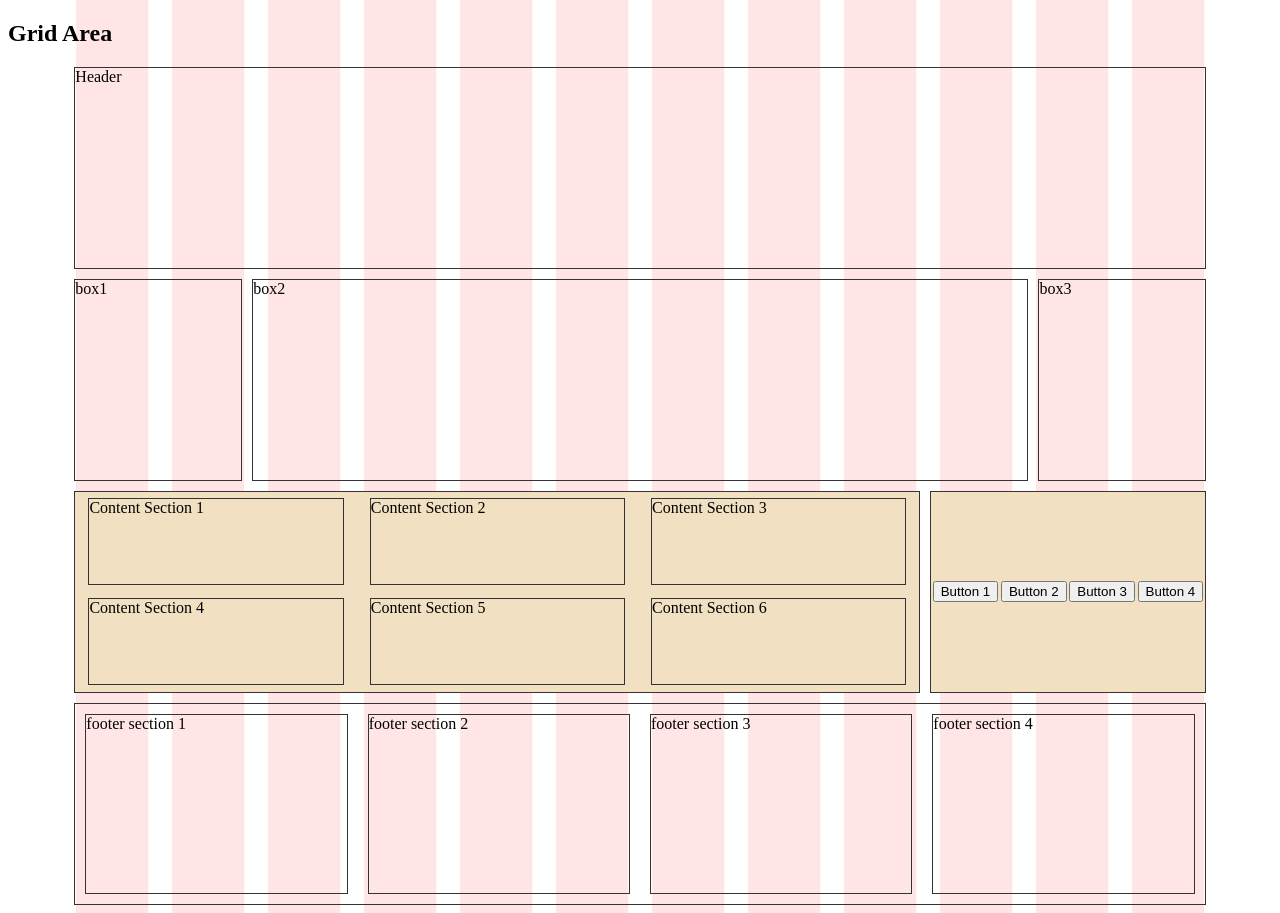
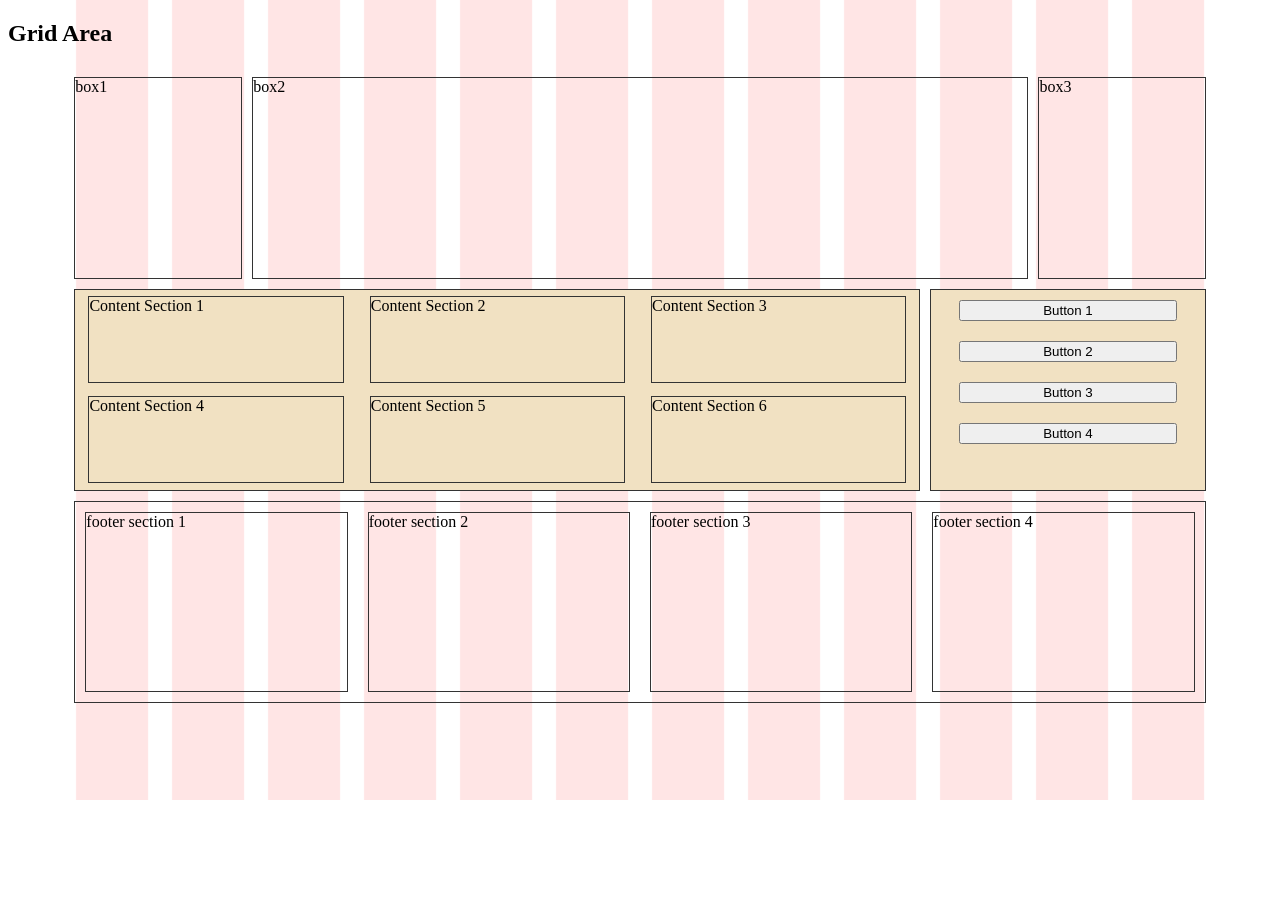
Before and after one commit to PaulEvans78/test-grids-responsive, a plain HTML site: page index.html in a window 1280 px wide. After the commit the page ends 800 px from the top, so only its background shows below. Drawn offline with Linux system fonts and the light colour scheme.

Commit message:
aside-flexbox done

```diff
--- a/css/style.css
+++ b/css/style.css
@@ -285,7 +285,29 @@ footer {
 
 /* ------------------------- FlexBox Aside ------------------------------ */
 
-/*.aside {
+
+.flex-items-aside {
+    background-color: rgb(241, 225, 194);
     display: flex;
     flex-direction: column;
-}*/
+    flex-wrap: wrap;
+    justify-content: flex-start;
+    align-items: center;
+}
+
+.button5 {
+    width: 80%;
+    margin: 10px;
+}
+.button6 {
+    width: 80%;
+    margin: 10px;
+}
+.button7 {
+    width: 80%;
+    margin: 10px;
+}
+.button8 {
+    width: 80%;
+    margin: 10px;
+}
--- a/index.html
+++ b/index.html
@@ -14,7 +14,12 @@
 
     <div class="container">
 
-        <header>Header</header>
+        <!-- <header class="flex-items" dir="ltr">
+            <button class="button1">Button 1</button>
+            <button class="button2">Button 2</button>
+            <button class="button3">Button 3</button>
+            <button class="button4">Button 4</button>
+        </header> -->
 
         <section class="box1">box1</section>
         <section class="box2">box2</section>
@@ -29,11 +34,11 @@
         <section class="content6">Content Section 6</section>
        </main>
 
-	    <aside class="flex-items" dir="ltr">
-            <button class="button1">Button 1</button>
-            <button class="button2">Button 2</button>
-            <button class="button3">Button 3</button>
-            <button class="button4">Button 4</button>
+	    <aside class="flex-items-aside">
+            <button class="button5">Button 1</button>
+            <button class="button6">Button 2</button>
+            <button class="button7">Button 3</button>
+            <button class="button8">Button 4</button>
         </aside>
 
 		<footer>
```
